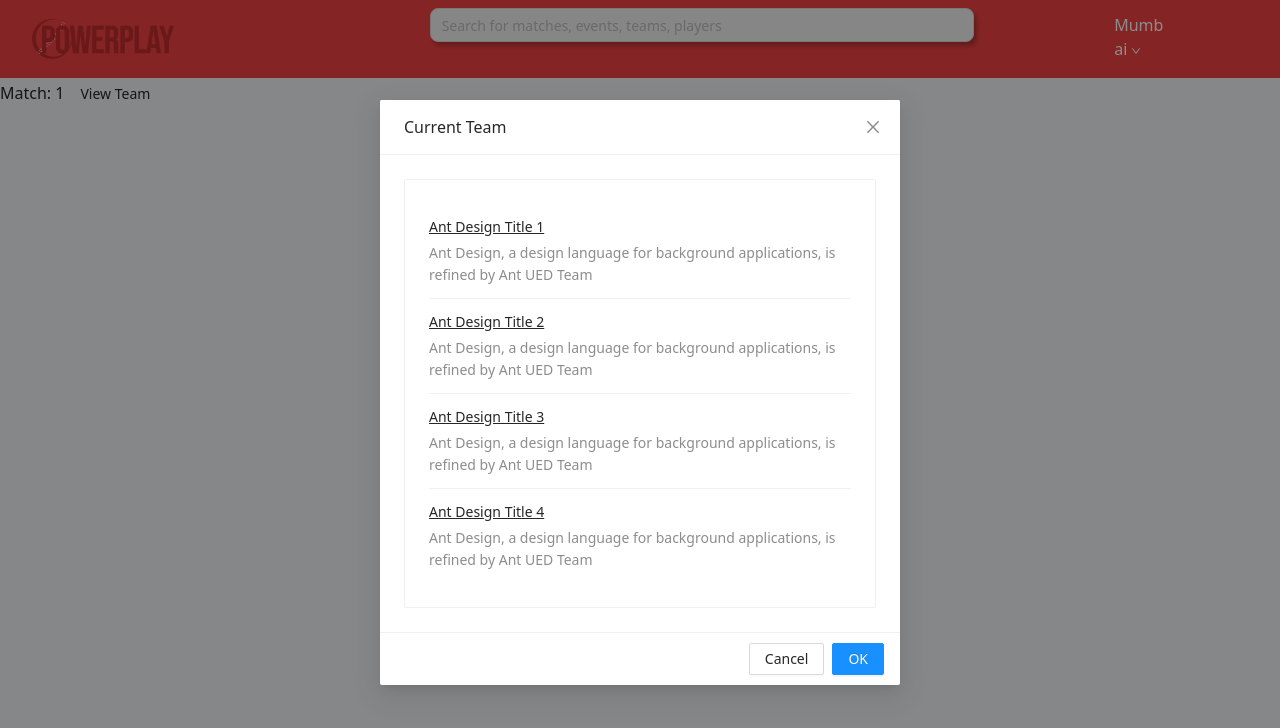
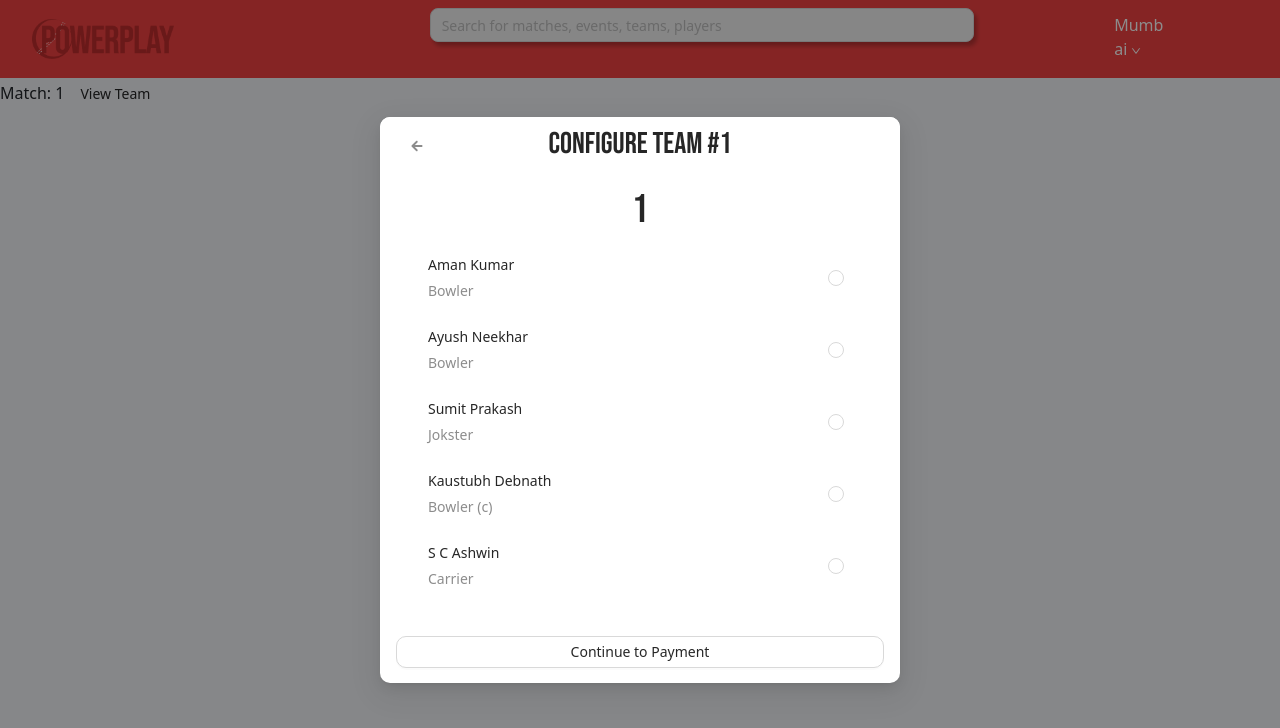
Before and after one commit to HNGP/powerplay, a React (Create React App) app: page /matches/1 in a window 1280 px wide. Both pictures are taken after a click on the button "View Team". Shown: the top 728 px of the page. Built offline with nearby package versions, Linux system fonts and the light colour scheme.

Commit message:
Modal fixes

```diff
--- a/src/components/TeamModal/TeamModal.js
+++ b/src/components/TeamModal/TeamModal.js
@@ -1,19 +1,29 @@
-import { Card, List, Modal, Button } from "antd";
+import { Card, List, Modal, Button, Radio } from "antd";
 import "antd/dist/antd.css";
 import { useState } from "react";
+import "./style.css";
+import { IoMdArrowRoundBack } from "react-icons/io";
 
 const data = [
 	{
-		title: "Ant Design Title 1",
+		title: "Aman Kumar",
+		role: "Bowler",
 	},
 	{
-		title: "Ant Design Title 2",
+		title: "Ayush Neekhar",
+		role: "Bowler",
 	},
 	{
-		title: "Ant Design Title 3",
+		title: "Sumit Prakash",
+		role: "Jokster",
 	},
 	{
-		title: "Ant Design Title 4",
+		title: "Kaustubh Debnath",
+		role: "Bowler (c)",
+	},
+	{
+		title: "S C Ashwin",
+		role: "Carrier",
 	},
 ];
 
@@ -24,41 +34,50 @@ const TeamModal = (props) => {
 		setIsModalVisible(true);
 	};
 
-	const handleOk = () => {
-		setIsModalVisible(false);
-	};
-
 	const handleCancel = () => {
 		setIsModalVisible(false);
 	};
 
+	const handlePayment = () => {
+		setIsModalVisible(false);
+	};
+
 	return (
-		<>
+		<div>
 			Match: {props.match}
 			<Button type='text' onClick={showModal}>
 				View Team
 			</Button>
 			<Modal
-				title='Current Team'
+				closeIcon={<IoMdArrowRoundBack />}
+				keyboard={true}
+				centered={true}
+				title='Configure Team #1'
 				visible={isModalVisible}
-				onOk={handleOk}
-				onCancel={handleCancel}>
+				onCancel={handleCancel}
+				footer={[
+					<Button
+						key='payment'
+						onClick={handlePayment}
+						style={{ width: "100%", borderRadius: "10px" }}>
+						Continue to Payment
+					</Button>,
+				]}>
 				<Card style={{ width: "100%" }}>
+					<div className='teamDiv'>{props.match}</div>
 					<List
 						itemLayout='horizontal'
 						dataSource={data}
 						renderItem={(item) => (
 							<List.Item>
-								<List.Item.Meta
-									title={<a href='https://ant.design'> {item.title} </a>}
-									description='Ant Design, a design language for background applications, is refined by Ant UED Team'
-								/>
+								<List.Item.Meta title={item.title} description={item.role} />
+								<Radio />
 							</List.Item>
 						)}
 					/>
 				</Card>
 			</Modal>
-		</>
+		</div>
 	);
 };
 
--- /dev/null
+++ b/src/components/TeamModal/style.css
@@ -0,0 +1,52 @@
+@import url("https://fonts.googleapis.com/css2?family=Bebas+Neue&family=Montserrat:ital,wght@1,500&display=swap");
+.teamModal {
+    border-radius: 10px;
+}
+
+.ant-modal-content {
+    border-radius: 10px;
+}
+
+.ant-modal-header {
+    border-radius: 10px;
+    border-bottom: 0px;
+    padding-bottom: 0px;
+}
+
+.ant-modal-title {
+    font-family: "Bebas Neue";
+    font-size: 30px;
+    display: flex;
+    justify-content: center;
+    width: 100%;
+}
+
+.ant-modal-close-x {
+    margin-left: -510px;
+}
+
+.ant-card-bordered {
+    border: 0px;
+}
+
+.ant-list-split .ant-list-item {
+    border: 0px;
+}
+
+.ant-modal-body {
+    padding-top: 0px;
+    padding-bottom: 0px;
+}
+
+.ant-modal-footer {
+    padding-bottom: 15px;
+    border-top: 0px;
+}
+
+.teamDiv {
+    display: flex;
+    justify-content: center;
+    width: 100%;
+    font-family: "Bebas Neue";
+    font-size: 40px;
+}
```
